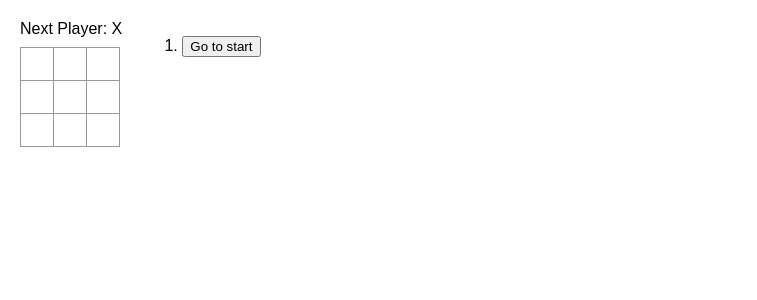
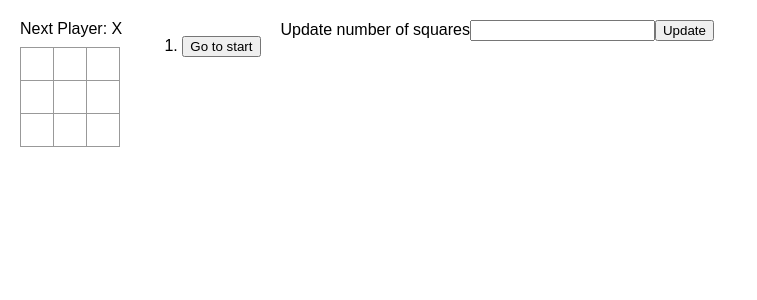
Before and after one commit to DeepLajpal/X_And_0, a React (Create React App) app: page / in a window 1280 px wide. Shown: the top 300 px of the page, without its empty margins (0-757 px from the left). Built offline with nearby package versions, Linux system fonts and the light colour scheme.

Commit message:
feat: add input for updating number of squares in Tic-Tac-Toe game

```diff
--- a/src/App.js
+++ b/src/App.js
@@ -11,8 +11,9 @@ export default function Game() {
   const [history, setHistory] = useState([Array(9).fill(null)]);
   const [currentMove, setCurrentMove] = useState(0);
   const currentSquares = history[currentMove];
+  const [squaresInputValue, setSquaresInputValue] = useState(null);
   const xIsNext = currentMove % 2 === 0;
-  let n = 3;
+  const [n, setN] = useState(3);
 
   const handlePlay = (nextSquares) => {
     const nextHistory = [...history.slice(0, currentMove + 1), nextSquares];
@@ -43,6 +44,30 @@ export default function Game() {
       </li>
     );
   });
+  const handleOnKeyDown = (e) => {
+    if (Number(e.target.value) < 0) {
+      return;
+    }
+    if (e.key === "Enter") {
+      console.log("User Pressed Enter");
+      setN(Number(e.target.value));
+    }
+  };
+  const handleNoOfSquareUpdateBtn = (squaresInputValue) => {
+    if (squaresInputValue < 0) {
+      return;
+    }
+    console.log("User Clicked Update Btn");
+    setN(squaresInputValue);
+  };
+
+  const handleOnChange = (e) => {
+    if (Number(e.target.value) < 0) {
+      return;
+    }
+    setSquaresInputValue(Number(e.target.value));
+    setN(Number(e.target.value));
+  };
   return (
     <div className="game">
       <div className="game-board">
@@ -55,6 +80,20 @@ export default function Game() {
       </div>
       <div className="game-info">
         <ol>{moves}</ol>
+      </div>
+      <div className="game-info">
+        <label>Update number of squares</label>
+        <input
+          type="number"
+          onChange={(e) => handleOnChange(e)}
+          onKeyDown={(e) => handleOnKeyDown(e)}
+        />
+        <button
+          type="submit"
+          onClick={(e) => handleNoOfSquareUpdateBtn(squaresInputValue)}
+        >
+          Update
+        </button>
       </div>
     </div>
   );
@@ -85,7 +124,8 @@ function Board({ xIsNext, squares, onPlay, n }) {
   return (
     <>
       <div className="status">{WINNER_STATUS ? WINNER_STATUS : null}</div>
-      {Array(numberOfSquares)
+      {numberOfSquares > 0 &&
+        Array(numberOfSquares)
           .fill(null)
           .map((_, rowIndex) => {
             return (
@@ -136,6 +176,7 @@ const calculateWinner = (squares, n) => {
   };
 
   let userWinningLinesCombinations = generateWinningCombinations();
+  console.log(userWinningLinesCombinations);
 
   for (let i = 0; i < userWinningLinesCombinations.length; i++) {
     const [a, b, c, ...rest] = userWinningLinesCombinations[i];
```
Lines whose indentation alone changed are shown as unchanged.
